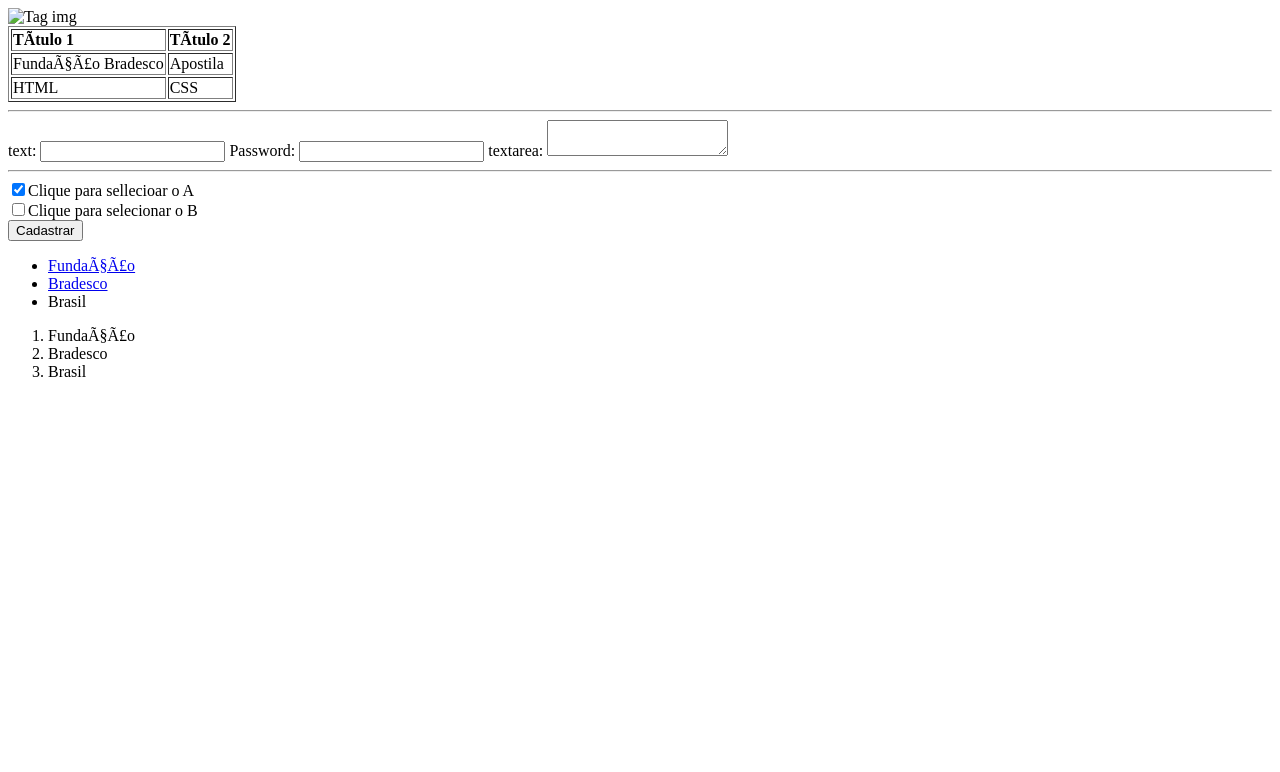
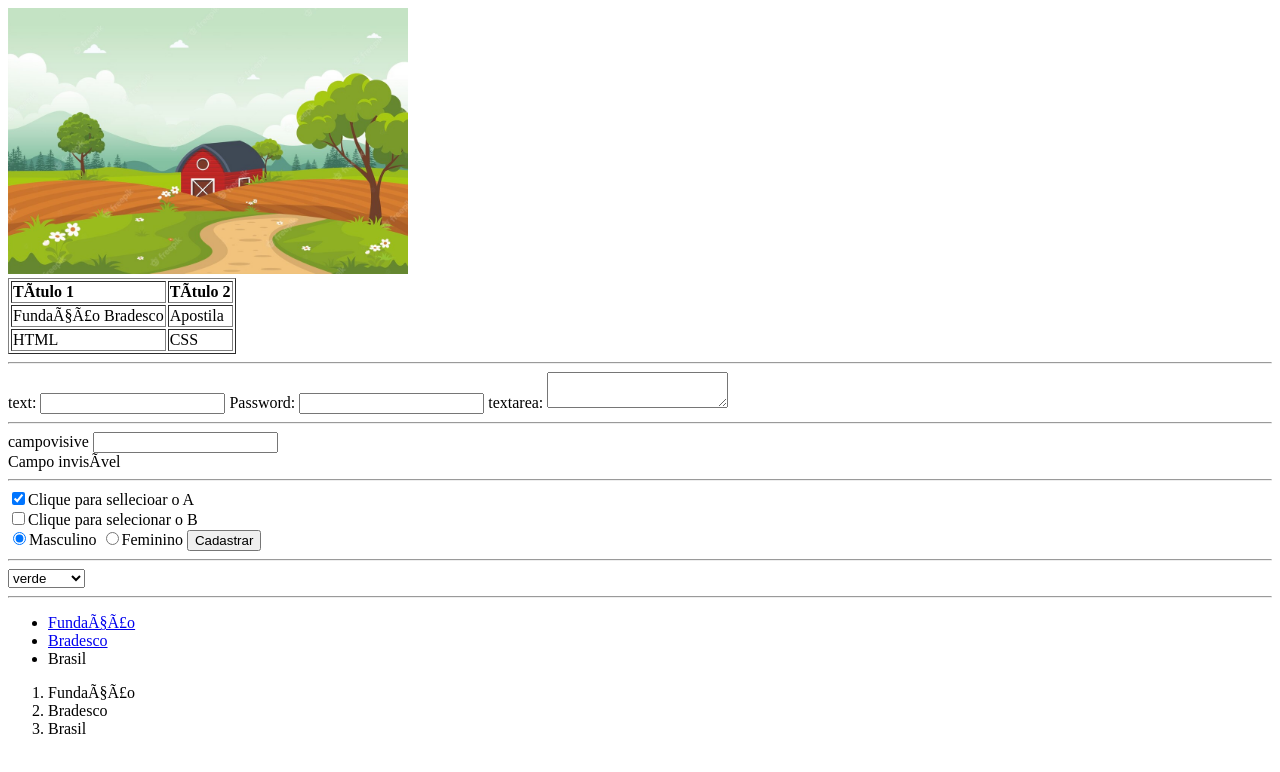
Before and after one commit to tiagossylva/Curso-HTML-e-CSS-na-pratica---Funda-o-Bradesco, a plain HTML site: page listas.html in a window 1280 px wide. Drawn offline with Linux system fonts and the light colour scheme.

Commit message:
tag select

```diff
--- a/listas.html
+++ b/listas.html
@@ -6,7 +6,7 @@
 </head>
 
 <body>
-	<img src= "paisagem2.jpg" alt= "Tag img" width="400">
+	<img src= "img/paisagem2.jpg" alt= "Tag img" width="400">
 
 	<table border="1">
 	<tr>
@@ -36,10 +36,31 @@
 
 <hr>
 
+<label>campovisive</label>
+<input type="text"><br>
+<label>Campo invisível</label>
+<input type="hidden" name="pais"value="Brasil">
+
+<hr>
+
 <input type="checkbox" name="opcao" value="selectA" checked>Clique para sellecioar o A<br>
 <input type="checkbox" name="opcao" value="selectB">Clique para selecionar o B<br>
+<input type="radio" name="opcao" value="selectA" checked>Masculino
+<input type="radio" name="opcao" value="selectB">Feminino
+
 <button type="submit">Cadastrar</button>
 </form>
+
+ <hr>
+
+<select>
+<option value="verde"> verde </option>
+<option value="vermelho"> vermelho </option>
+<option value="azul"> azul </option>
+<option value="alpha"> alpha </option>
+</select>
+
+<hr>
 
 <ul>
 	<li><a href="http://fundacao.bradesco/" target="_blank">Fundação</a></li>
```
Also changed, not shown: img/paisagem2.jpg (added).
